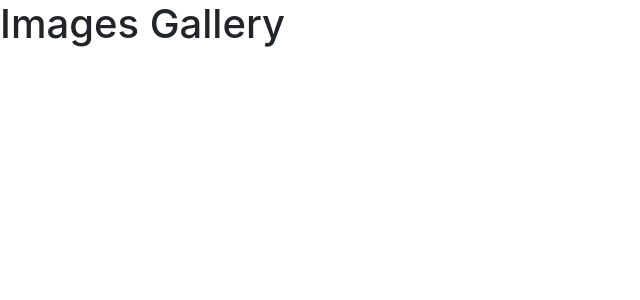
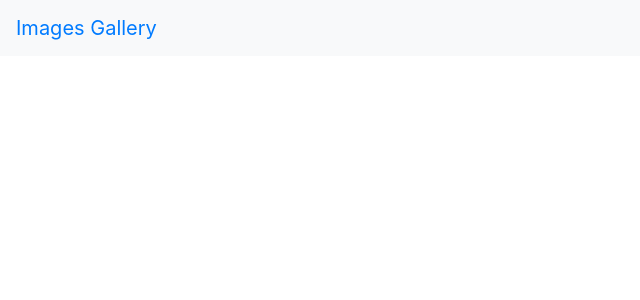
Before and after one commit to sram-coder/git-repository, a React (Create React App) app in the folder images-gallery/frontend/: page / in a window 1280 px wide. Shown: the top 300 px of the page, without its empty margins (0-640 px from the left). Built offline with nearby package versions, Linux system fonts and the light colour scheme.

Commit message:
new changes in images-gallery

```diff
--- a/images-gallery/frontend/src/App.js
+++ b/images-gallery/frontend/src/App.js
@@ -1,8 +1,10 @@
 import 'bootstrap/dist/css/bootstrap.min.css';
+import Header from './components/Header';
+
 const App = () =>{
   return (
     <div>
-      <h1>Images Gallery</h1>
+      <Header title = "Images Gallery"/>
     </div>
   );
 }
--- /dev/null
+++ b/images-gallery/frontend/src/components/Header.js
@@ -0,0 +1,14 @@
+import React from 'react';
+import { Navbar} from 'react-bootstrap';
+
+const Header = ({title}) => {
+    return (
+
+         <Navbar bg="light" data-bs-theme="light">
+         <Navbar.Brand href="/">{title}</Navbar.Brand>
+
+        </Navbar>
+    )
+};
+
+export default Header;
```
